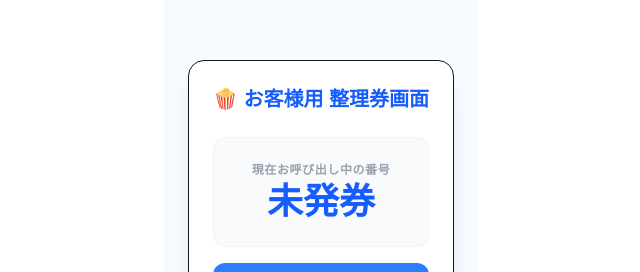
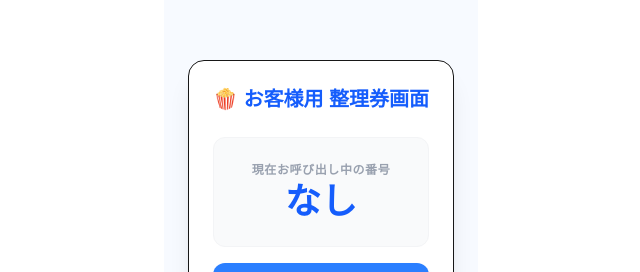
Before and after one commit to tatsutaa/nanzanculturalfestival, a Next.js app: page /tickets in a window 1280 px wide. Shown: the part 150-422 px from the top of the page, without its empty margins (319-959 px from the left). Built offline with nearby package versions, Linux system fonts and the light colour scheme; no server answers; the database is empty.

Commit message:
adminの修正

```diff
--- a/app/tickets/page.tsx
+++ b/app/tickets/page.tsx
@@ -122,7 +122,7 @@ export default function TicketPage() {
         <div className="text-center bg-gray-50 p-6 rounded-xl mb-4 border border-gray-100">
           <p className="text-xs text-gray-400 font-bold tracking-wider mb-1">現在お呼び出し中の番号</p>
           <div className="flex flex-wrap justify-center gap-2 mt-1">
-            {calledNumbers.length === 0 ? <span className="text-4xl font-black text-blue-600">未発券</span> : calledNumbers.map(n => <span key={n} className="text-4xl font-black text-blue-600 bg-white px-3 py-1 rounded-xl shadow-sm border border-blue-100 animate-pulse">{n}番</span>)}
+            {calledNumbers.length === 0 ? <span className="text-4xl font-black text-blue-600">なし</span> : calledNumbers.map(n => <span key={n} className="text-4xl font-black text-blue-600 bg-white px-3 py-1 rounded-xl shadow-sm border border-blue-100 animate-pulse">{n}番</span>)}
           </div>
         </div>
 
```
